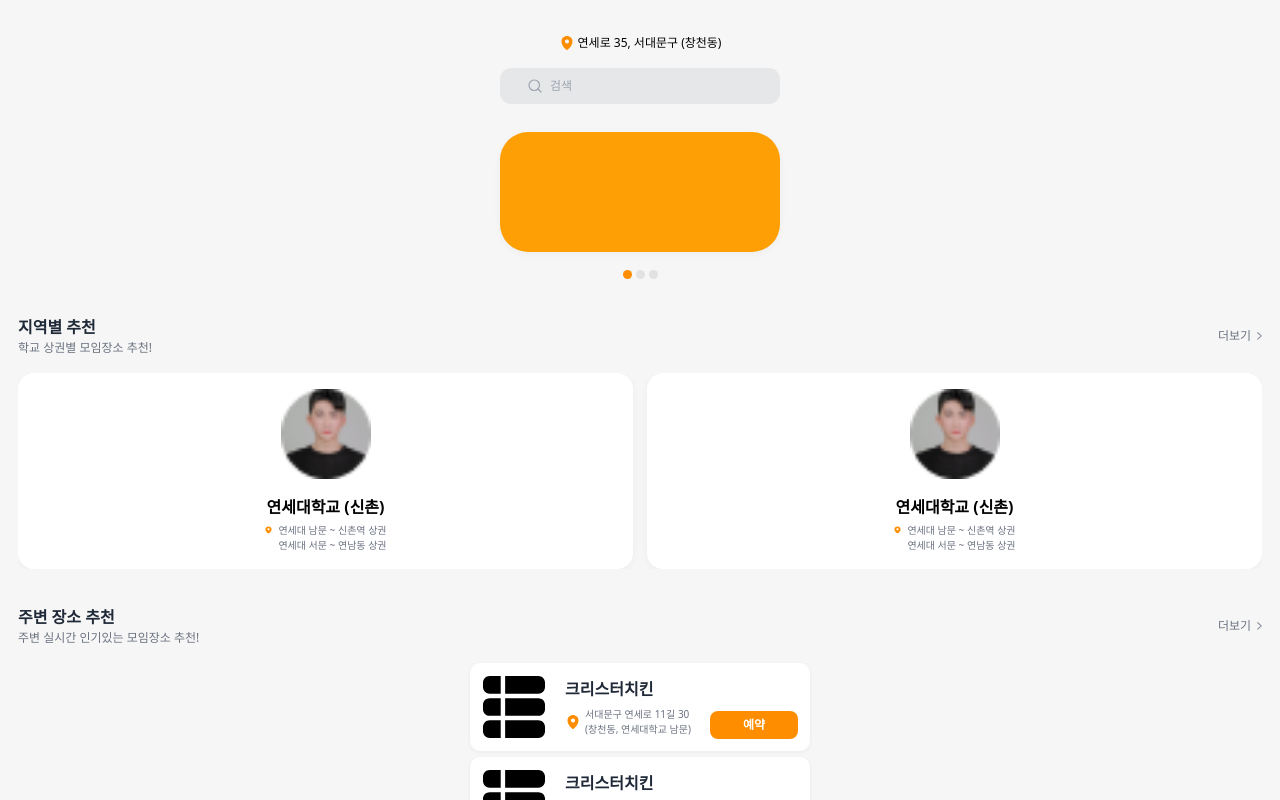
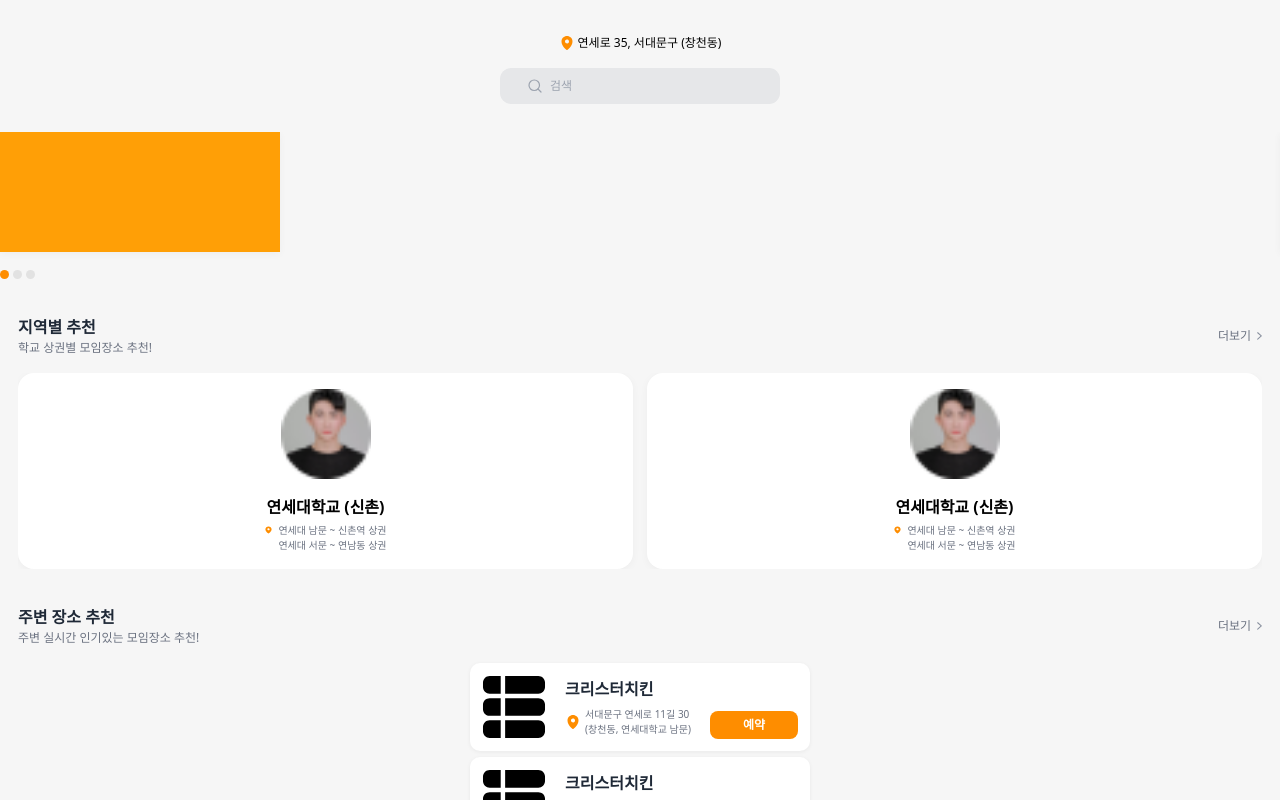
Before and after one commit to dkfriend2023/beabuddy-frontend, a Next.js app: page / in a window 1280 px wide. Built offline with nearby package versions, Linux system fonts and the light colour scheme.

Commit message:
searchbar click area edit

```diff
--- a/src/components/AdCard.tsx
+++ b/src/components/AdCard.tsx
@@ -2,7 +2,7 @@ import Image from "next/image";
 
 function AdCard() {
     return (
-        <div className="w-[280px] h-[120px] bg-[#ff9f06] rounded-[28px] shadow-[0_2px_8px_0_rgba(0,0,0,0.04)] mb-[18px]"></div>
+        <div className="w-[280px] h-[120px] bg-[#ff9f06] shadow-[0_2px_8px_0_rgba(0,0,0,0.04)] mb-[18px] flex flex-col justify-center items-center"></div>
     );
   }
 
--- a/src/components/SearchBar.tsx
+++ b/src/components/SearchBar.tsx
@@ -4,7 +4,7 @@ import search from "/public/search.svg";
 
 function SearchBar() {
   return (
-    <div className="w-[280px] h-[36px] bg-[#e6e7e9] rounded-[11px] px-[27px] py-[5px] flex items-center justify-start gap-[7px] mb-[28px]">
+    <div className="w-[280px] h-[36px] bg-[#e6e7e9] rounded-[11px] px-[27px] py-[5px] flex items-center justify-start gap-[7px]">
       <Image src={search} width={16} height={16} alt="icon" />
       <div className="text-[#9ca3af] text-[12px] font-normal">검색</div>
     </div>
--- a/src/pages/index.tsx
+++ b/src/pages/index.tsx
@@ -20,15 +20,25 @@ register();
 
 function Page() {
   return (
-    <div className="h-screen bg-[#f6f6f6] relative pt-[18px] overflow-x-hidden overflow-y-scroll">
+    <div className="h-screen bg-[#f6f6f6] pt-[18px] overflow-x-hidden overflow-y-scroll">
       <Header />
-      <Link href="#">
-        <div className="flex justify-center">
-          <SearchBar />
+        <div className="flex justify-center mb-[28px]">
+          <Link href="#">
+            <SearchBar />
+          </Link>
         </div>
-      </Link>
-      <div className="flex flex-col justify-center items-center mb-[36px]">
-        <AdCard/>
+      <div className="mb-[36px]">
+        <Swiper space-between={50} slidesPerView={1} centeredSlides={true} loop={false} >
+          <SwiperSlide>
+            <AdCard />
+          </SwiperSlide>
+          <SwiperSlide>
+            <AdCard />
+          </SwiperSlide>
+          <SwiperSlide>
+            <AdCard />
+          </SwiperSlide>
+        </Swiper>
         <Image src={carousel_indicator_dots} width={35} height={9} alt="icon" />
       </div>
       <div className="flex justify-between items-center px-[18px]">
```
